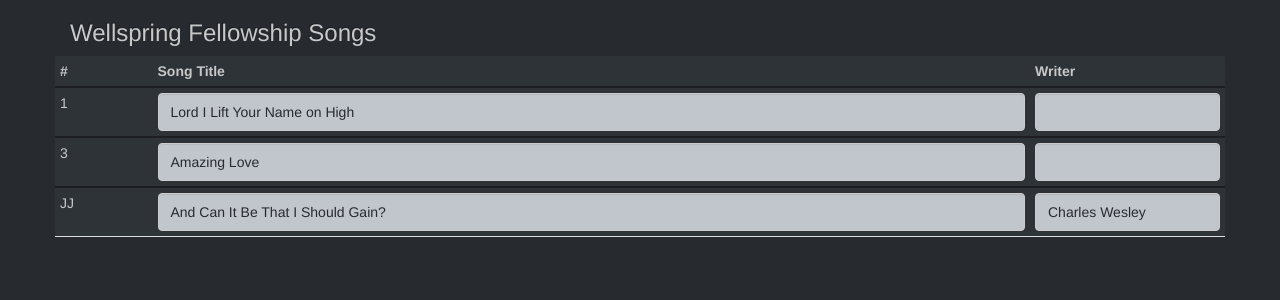
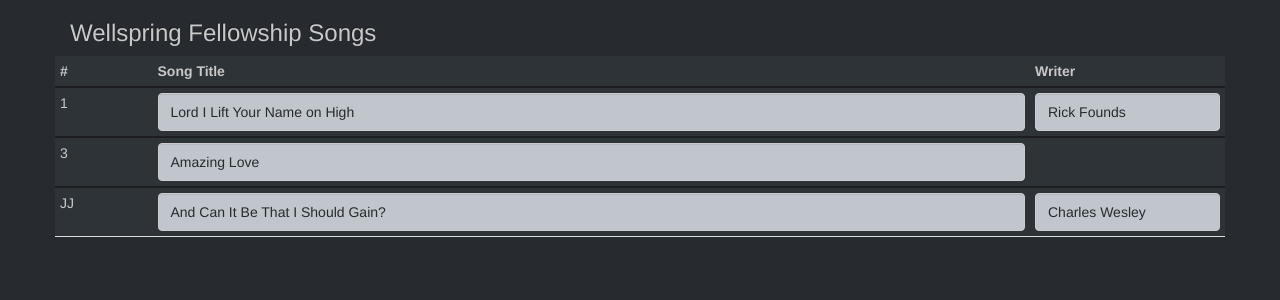
Before and after one commit to Wellspring-Fellowship/WSF-Hymnal, a Jekyll site: the page built from index.html, in a window 1280 px wide. Shown: the top 300 px of the page. Built offline with Jekyll 4.4.1, drawn with Linux system fonts in a browser that asks for light colours; nearby versions of some CDN libraries.

Commit message:
Fix writer modal display bug

```diff
--- a/_includes/writerModal.html
+++ b/_includes/writerModal.html
@@ -1,7 +1,6 @@
 {% for post in site.posts %}
-{% if post.writer %}
-{% assign writer = {{post.writer | camelcase }} %}
-<div class="modal fade" id="myModal{{ writer }}" tabindex="-1" role="dialog" aria-labelledby="myModalLabel" aria-hidden="true">
+{% if post.author %}
+<div class="modal fade" id="myModal{{ post.author | slugify }}" tabindex="-1" role="dialog" aria-labelledby="myModalLabel" aria-hidden="true">
   <div class="modal-dialog">
     <div class="modal-content">
       <div class="modal-header">
--- a/_posts/2015-05-05-lord-i-lift-your-name-on-high.markdown
+++ b/_posts/2015-05-05-lord-i-lift-your-name-on-high.markdown
@@ -3,6 +3,7 @@ layout: post
 title: "Lord I Lift Your Name on High"
 date: 2015-05-05T13:36:44-05:00
 song: "1"
+writer: "Rick Founds"
 ---
 
 Lord I lift Your name on high.
--- a/index.html
+++ b/index.html
@@ -18,13 +18,12 @@ layout: default
   </thead>
   {% assign posts = site.posts | sort:'song' %}
   {% for post in posts %}
-  {% assign writer = {{ post.writer | camelcase }} %}
   {% unless post.author %}
     <tbody>
         <tr>
           <td class="col-xs-1">{{ post.song }}</td>
           <td class="col-xs-9"><a class="form-control song-title" data-toggle="modal" data-target="#myModal{{ post.song }}" data-remote="true" href="{{ post.url }}">{{ post.title }}</a></td>
-          <td class="col-xs-2"><a class="form-control song-title" data-toggle="modal" data-target="#myModal{{ writer }}" data-remote="true" >{{ post.writer }}</a></td></td>
+          <td class="col-xs-2">{% if post.writer %}<a class="form-control song-title" data-toggle="modal" data-target="#myModal{{ post.writer | slugify }}" data-remote="true" >{{ post.writer }}{% endif %}</a></td></td>
         </tr>
   {% endunless %}
   {% endfor %}
```
Also changed, not shown: _posts/2015-05-06-rick-founds.markdown (added, +8 -0 lines).
